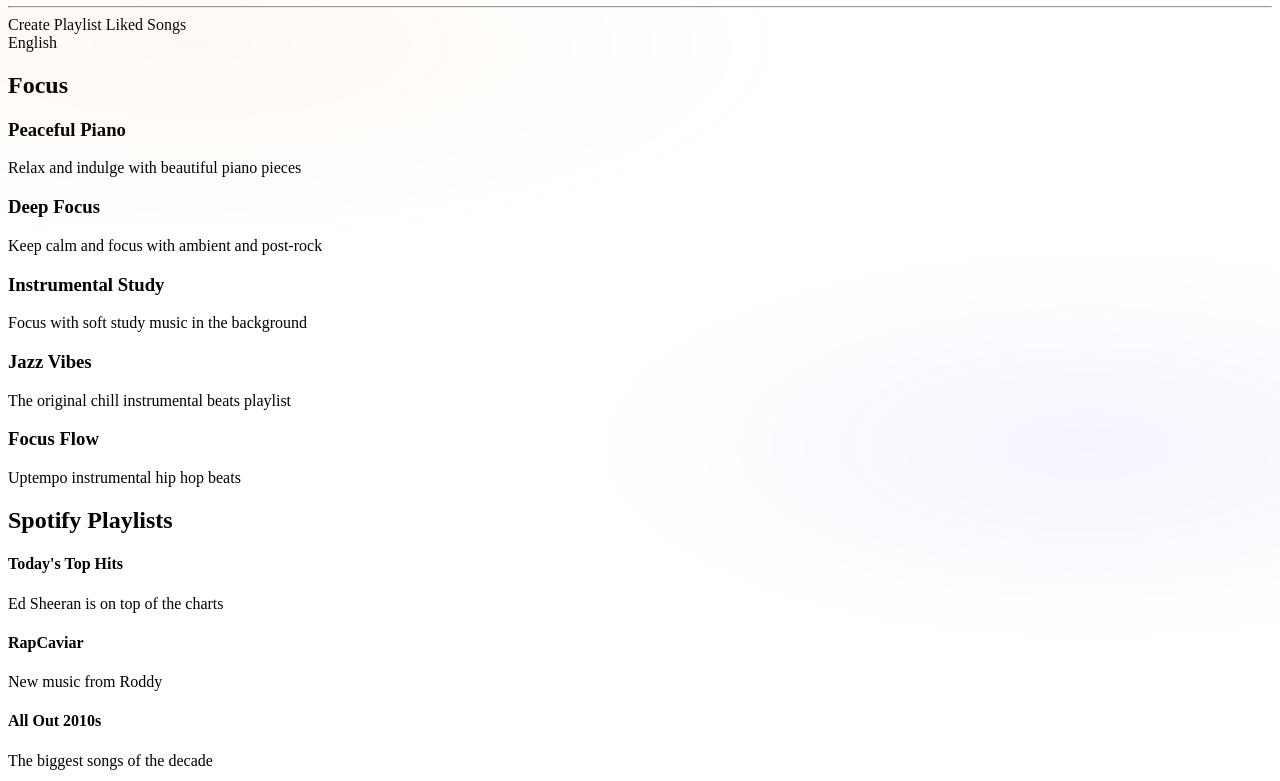
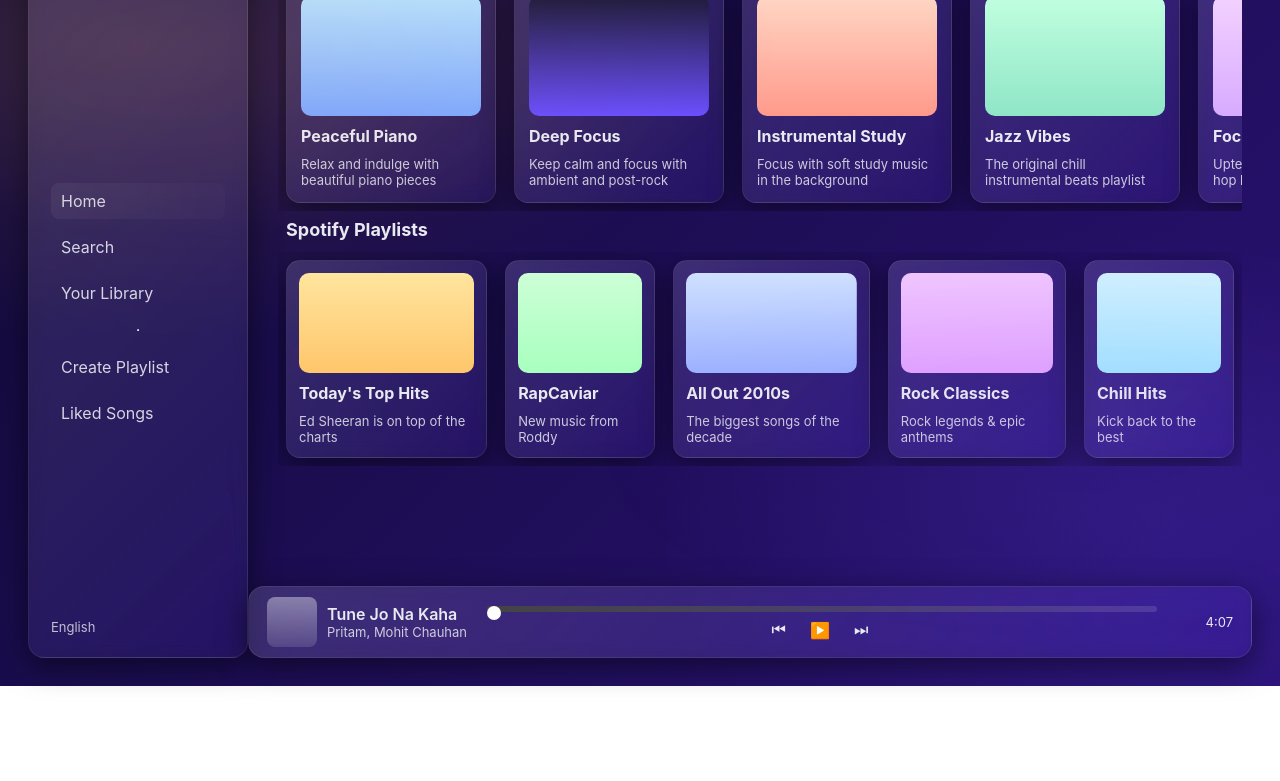
Before and after one commit to amirafathinah/bismillah, a plain HTML site: page index.html in a window 1280 px wide. Shown: the part 114-895 px from the top of the page. After the commit the page ends 800 px from the top, so only its background shows below. Drawn offline with Linux system fonts and the light colour scheme.

Commit message:
Update styles.css

```diff
--- a/styles.css
+++ b/styles.css
@@ -1,4 +1,74 @@
 :root{
+--bg1: #0f0932;
+--bg2: #2b1277;
+--accent: #ffb86b;
+--glass-alpha: 0.14;
+}
+
+*{box-sizing:border-box}
+html,body{height:100%}
+body{
+margin:0;
+font-family: Inter, ui-sans-serif, system-ui, -apple-system, 'Segoe UI', Roboto, 'Helvetica Neue', Arial;
+background: radial-gradient(600px 300px at 10% 20%, rgba(255,170,120,0.12), transparent),
+radial-gradient(500px 300px at 90% 80%, rgba(100,80,255,0.12), transparent),
+linear-gradient(135deg,var(--bg1), var(--bg2));
+color:#e9e9f1;
+-webkit-font-smoothing:antialiased;
+-moz-osx-font-smoothing:grayscale;
+padding:28px;
+}
+.app{display:flex;gap:20px;height:calc(100vh - 56px)}
+
+/* Glass utility */
+.glass{
+background: linear-gradient(135deg, rgba(255,255,255,var(--glass-alpha)), rgba(255,255,255,0.03));
+border: 1px solid rgba(255,255,255,0.08);
+border-radius:16px;
+box-shadow: 0 8px 30px rgba(0,0,0,0.5);
+backdrop-filter: blur(8px) saturate(120%);
+}
+
+/* Sidebar */
+.sidebar{width:220px;padding:22px;display:flex;flex-direction:column;justify-content:space-between}
+.brand{display:flex;align-items:center;gap:12px}
+.brand .logo{width:40px;height:40px;border-radius:10px;background:linear-gradient(135deg,#fff6 0%, #fff2 100%);display:flex;align-items:center;justify-content:center;color:#221; font-weight:700}
+.brand h1{font-size:18px;margin:0}
+.nav{margin-top:18px;display:flex;flex-direction:column;gap:10px}
+.nav-item{padding:8px 10px;border-radius:8px;cursor:pointer;opacity:0.9}
+.nav-item.active{background:linear-gradient(90deg, rgba(255,255,255,0.06), rgba(255,255,255,0.02));}
+.lang{font-size:13px;opacity:0.8}
+
+/* Main */
+.main{flex:1;padding:18px 10px;overflow:auto}
+.hero h2, .playlists h2{margin:8px 0 12px 8px;font-size:18px}
+.card-row{display:flex;gap:18px;padding:8px;overflow:auto}
+.card{min-width:210px;padding:14px;border-radius:14px;display:flex;flex-direction:column;gap:10px}
+.card.small{min-width:150px;padding:12px}
+.card .thumb{height:120px;border-radius:10px;background-size:cover;background-position:center}
+.card.small .thumb{height:100px}
+.card h3,h4{margin:0;font-size:16px}
+.card p{margin:0;opacity:0.85;font-size:13px}
+
+/* sample thumb backgrounds (you can replace with images) */
+.thumb-1{background-image:linear-gradient(180deg,#b6e1ff,#7ea8ff)}
+.thumb-2{background-image:linear-gradient(180deg,#1f1b3a,#6b4fff)}
+.thumb-3{background-image:linear-gradient(180deg,#ffd6c4,#ff9a8b)}
+.thumb-4{background-image:linear-gradient(180deg,#c0ffdf,#8fe6c7)}
+.thumb-5{background-image:linear-gradient(180deg,#f3d1ff,#d7abff)}
+.thumb-6{background-image:linear-gradient(180deg,#ffe59e,#ffc66b)}
+.thumb-7{background-image:linear-gradient(180deg,#ccffd6,#a8ffbf)}
+.thumb-8{background-image:linear-gradient(180deg,#cfe0ff,#9db2ff)}
+.thumb-9{background-image:linear-gradient(180deg,#f0c6ff,#e3a3ff)}
+.thumb-10{background-image:linear-gradient(180deg,#d1f0ff,#a4e4ff)}
+
+.card:hover{transform:translateY(-6px) scale(1.01);transition:all 250ms cubic-bezier(.2,.8,.2,1)}
+
+/* Player */
+.player{position:fixed;left:calc(220px + 28px);right:28px;bottom:28px;height:72px;display:flex;align-items:center;gap:18px;padding:10px 18px}
+.player-info{display:flex;gap:10px;align-items:center}
+.player-thumb{width:50px;height:50px;border-radius:8px;background:linear-gradient(180deg,#fff6,#fff2)}
+.player-meta .title{font-weight:600}
 .player-meta .artist{font-size:13px;opacity:0.85}
 .player-controls{flex:1;display:flex;flex-direction:column;gap:6px}
 .controls-row{display:flex;align-items:center;gap:12px;justify-content:center}
@@ -8,6 +78,7 @@
 .progress input[type=range]::-webkit-slider-thumb{-webkit-appearance:none;width:14px;height:14px;border-radius:50%;background:white}
 .player-extra{width:60px;text-align:right;font-size:13px}
 
+/* scroll bars */
 .card-row::-webkit-scrollbar{height:10px}
 .card-row::-webkit-scrollbar-thumb{background:linear-gradient(90deg, rgba(255,255,255,0.06), rgba(255,255,255,0.02));border-radius:10px}
 
```
